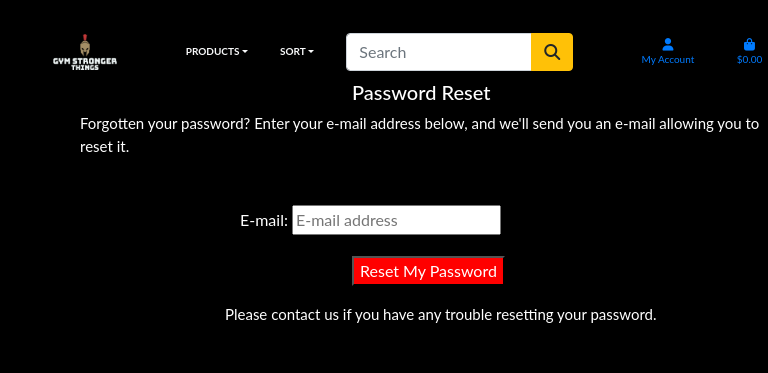
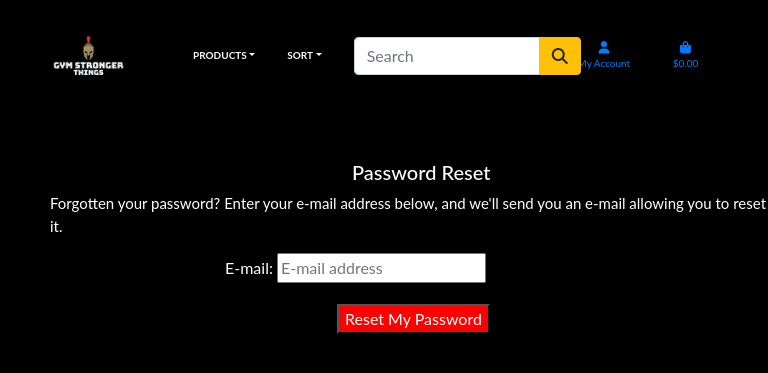
Before and after one commit to Pretro/gymstore, a Django app: page /accounts/password/reset/ in a window 768 px wide. Shown: the top 373 px of the page. Run offline with Django 3.2, Linux system fonts and the light colour scheme; data comes from the database, SQL or seed files in the repository; data that the repository does not hold is empty; some libraries are stand-ins or nearby versions.

Commit message:
Ending the responsiveness part

```diff
--- a/static/css/style.css
+++ b/static/css/style.css
@@ -318,15 +318,12 @@ body {
     .shop-button{
         margin: 20px 0 0 80px;
     }
-
     .mt-3, .my-3 {
         margin-top: -2rem !important;
     }
-
     .product_description, .product_title {
         font-size: 10px;
     }
-
     .nav-last{
         justify-content:center !important;
         margin-top: 15px !important;
@@ -335,23 +332,19 @@ body {
     .main-nav{
         justify-content:center !important;
     }
-
    .imagen_model{
        visibility: hidden;
    }
     .navegacion {
         margin-top: 0px;
     }
-
     .logo-small{
         max-width: 220px;
         max-height: 80px;
         margin-top: -7px;
-
     }
     .nav-link{
         padding: 5px !important;
-
     }
     .navbar-brand{
         margin-right: 0px !important;
@@ -363,7 +356,6 @@ body {
         font-size: 28px;
         margin-top: 10%;
     }
-
     .titulos2{
         font-size: 10px;
         margin: 0 0 0 34px;
@@ -422,9 +414,6 @@ body {
         color: white;
         margin: 0 0 45px 12px;
     }
-    .parrafo_2{
-        padding: 0 0 0 70px;
-    }
     .mini_image{
         visibility: hidden;
     }
@@ -433,10 +422,13 @@ body {
         font-size: 12px;
     }
     .parrafo_2{
-        margin: 0 0 15px -55px;
         font-size: 10px;
+        margin: 0 0 2rem -35rem;
     }
-    .parrafo_3, .parrafo_4{
+    .parrafo_3{
+        margin: 16px 0 0 10px;
+    }
+    .parrafo_4{
         padding: 11px 0 0 10px;
         font-size: 10px;
     }
@@ -458,16 +450,13 @@ body {
         margin-top: 0;
         position: fixed;
     }
-
     .content{
         padding-left: 5vw;
         margin: 20vh 30vw;
     }
-
     .card-body{
         font-size: 10px;
     }
-
     .logo{
     flex: 0 0 45%;
     }
@@ -483,23 +472,21 @@ body {
     color: white;
     min-width: 260px;
     border-radius: 20%;
-}
+    }
     .header-container {
         padding-top: 164px;
     }
     .principal{
-        margin:-250px 0 0 -165px;
+        margin:-150px 0 0 -165px;
     }
-
     .estilo_linea{
-        margin: 0 -65px 0 -390px;
+       margin: 0 -65px 0 -390px;
     }
     #nav{
         font-size: 10px;
     }
-
     .shop_icons{
-        margin: 0 0 0 -0px;
+        margin: 0 0 0 -50px;
     }
     .product_text {
         font-size: 10px;
@@ -517,23 +504,22 @@ body {
         max-width:100%;
     }
     .signout{
-        padding: 6rem 0 0 27rem;
+        padding: 200px 0 0 330px;
     }
     .pregunta{
-        padding: 0 0 0 25rem;
+        padding: 0 0 0 300px;
     }
-
     .knapp_sub{
-        margin: 0 0 0 30rem;
-}
+        margin: 0 0 0 380px;
+    }
     .parrafo_2{
-        padding: 0 0 0 5rem;
+        padding: 0 0 0 50px;
     }
     .pass_res{
-        padding: 5rem 0 0 22rem;
+        padding: 10rem 0 0 22rem;
     }
     .formulario{
-        margin: 3rem 0 0 15rem;
+        margin: 0 0 0 225px;
     }
     .parrafo_3{
         margin: 17px 0 0 225px;
@@ -541,5 +527,25 @@ body {
     .parrafo_4{
         padding: 0 0 0 10rem;
     }
+    .ver_email{
+        padding: 20vh 0 0 25vw;
+    }
+    .text_email{
+        font-size: 15px;
+        padding: 0 0 0 0.5vw;
+    }
+    .product_title{
+        padding-top: 100px;
+        padding-bottom: 30px;
+    }
+    .buscar{
+        z-index: 4;
+    }
+    .navbar-nav{
+        z-index: 4;
+    }
 
+.navbar{
+    z-index: 6;
 }
+}
--- a/templates/allauth/account/password_reset.html
+++ b/templates/allauth/account/password_reset.html
@@ -6,7 +6,6 @@
 {% block head_title %}{% trans "Password Reset" %}{% endblock %}
 
 {% block content %}
-
     <h1 class="pass_res">{% trans "Password Reset" %}</h1>
     {% if user.is_authenticated %}
     {% include "account/snippets/already_logged_in.html" %}
@@ -19,6 +18,4 @@
         {{ form.as_p }}
         <input type="submit" class="boton_pass_2" value="{% trans 'Reset My Password' %}" />
     </form>
-
-    <p class="parrafo_3">{% blocktrans %}Please contact us if you have any trouble resetting your password.{% endblocktrans %}</p>
 {% endblock %}
--- a/templates/includes/navbar.html
+++ b/templates/includes/navbar.html
@@ -32,7 +32,7 @@
              {% endif %}
         </ul>
         <!--Search-->
-        <form class="form-inline ml-3" method="GET" action="{% url 'search' %}">
+        <form class="form-inline ml-3 buscar" method="GET" action="{% url 'search' %}">
             {% csrf_token %}
             <div class="input-group">
                 <input type="text" class="form-control" placeholder="Search" name="query">
```
Also changed, not shown: checkout/views.py (line endings or trailing spaces).
